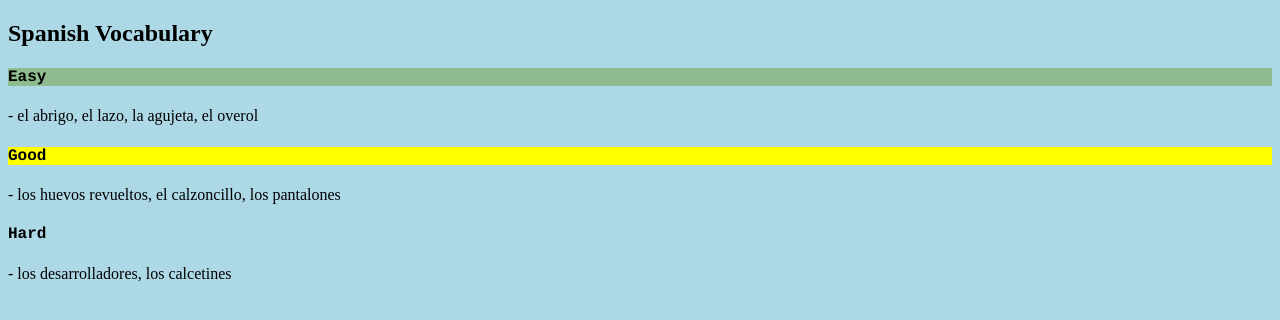
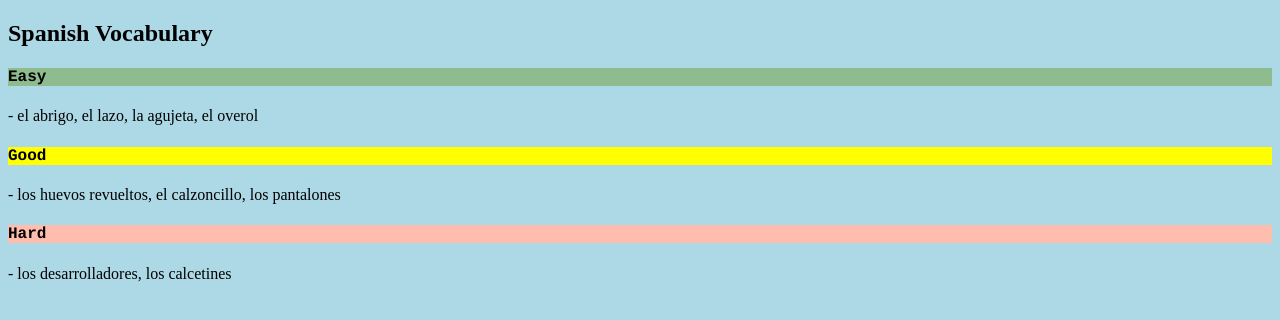
Before and after one commit to omarsaleh1/omarsaleh1.github.io, a plain HTML site: page index.html in a window 1280 px wide. Drawn offline with Linux system fonts and the light colour scheme.

Commit message:
Update index.html

```diff
--- a/index.html
+++ b/index.html
@@ -16,7 +16,7 @@ h4{font-family:Courier;}
       <p> - el abrigo, el lazo, la agujeta, el overol</p>
         <h4 style="background-color:yellow;">Good</h4>
         <p>- los huevos revueltos, el calzoncillo, los pantalones</p>
-        <h4 style="background-color:FFBDAE;">
+        <h4 style="background-color:#FFBDAE;">
         Hard</h4>
         <p>- los desarrolladores, los calcetines</p>
     </body>
```
